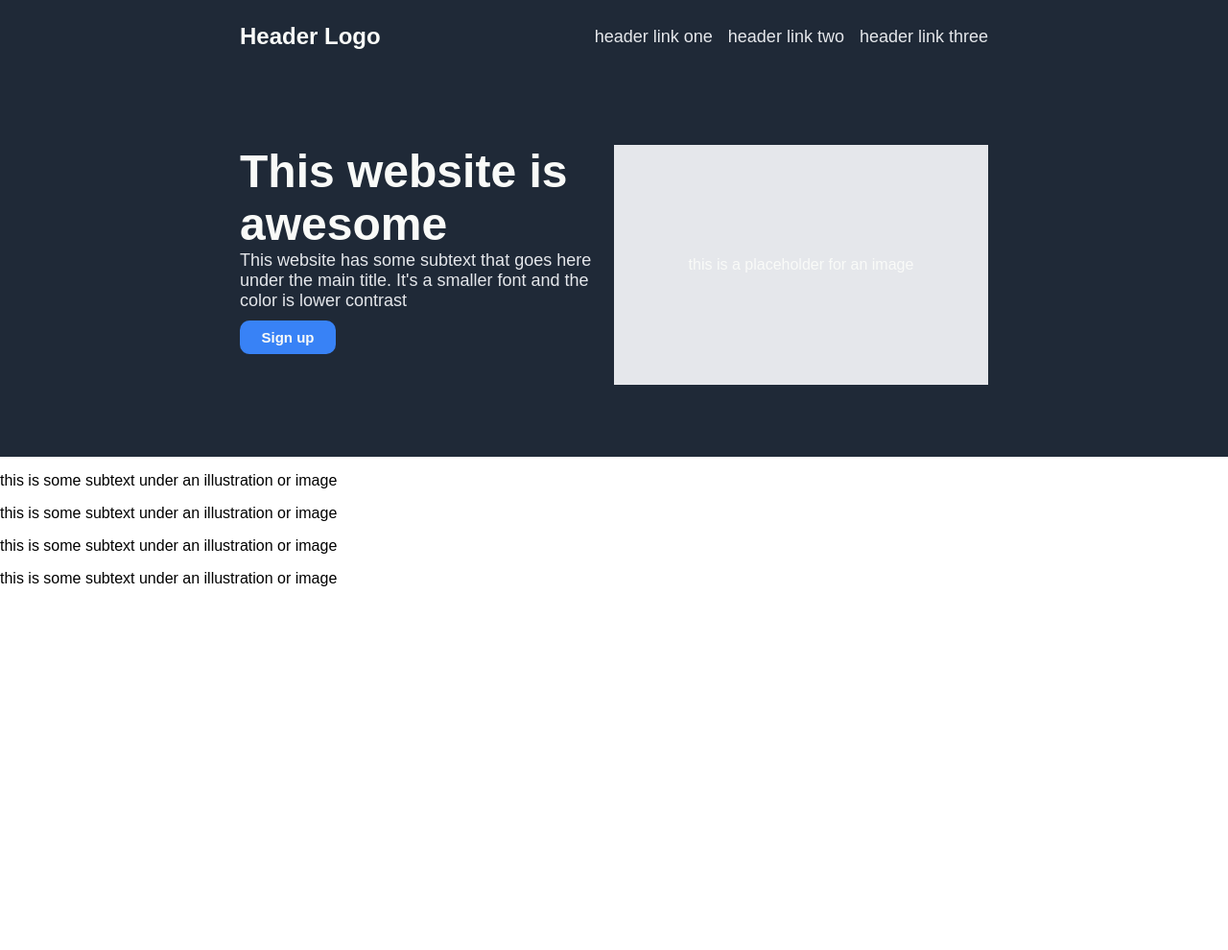
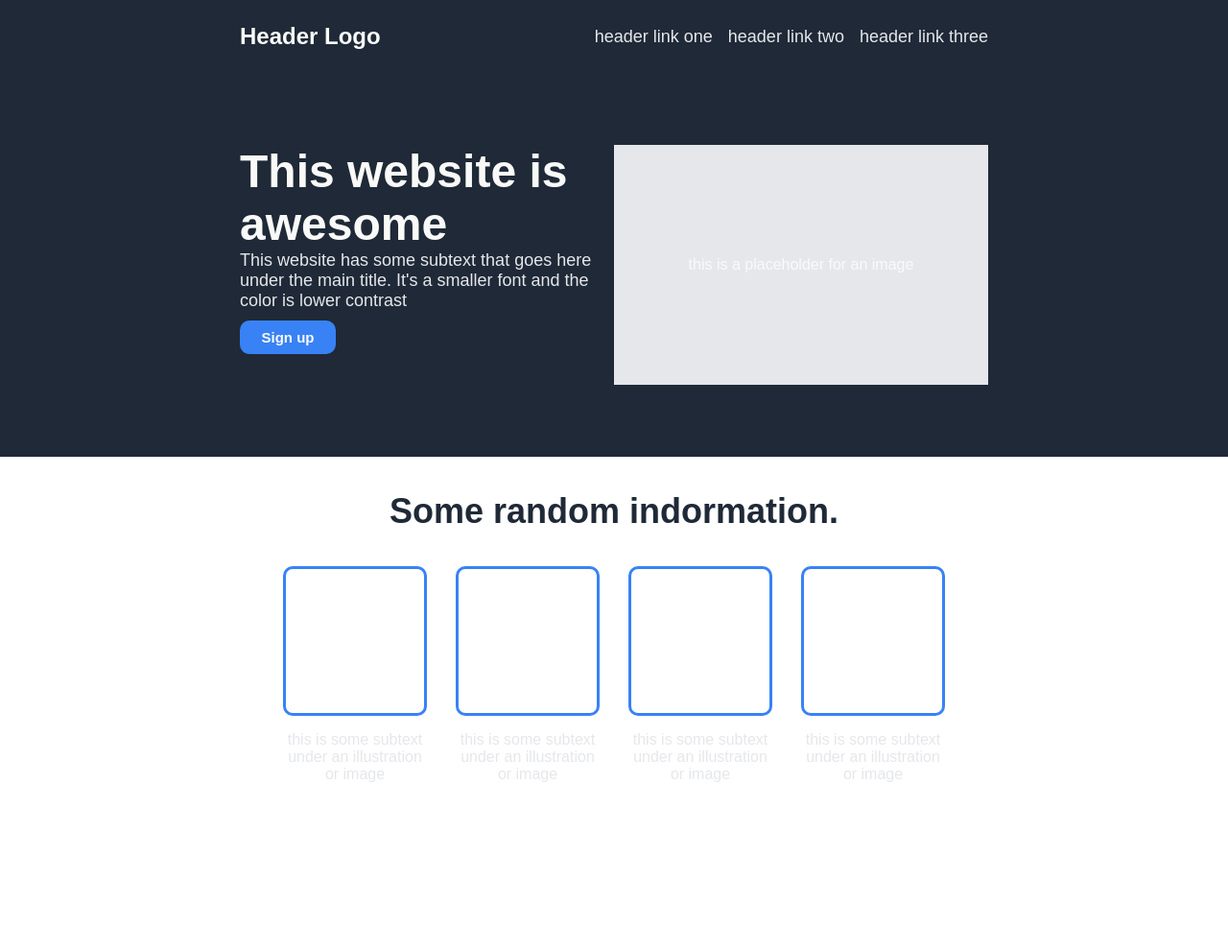
Before and after one commit to marcelo-conti02/odin-LandingPage, a plain HTML site: page index.html in a window 1280 px wide. Shown: the whole page at 96% size. Before the commit the page ends 800 px from the top, so only its background shows below. Drawn offline with Linux system fonts and the light colour scheme.

Commit message:
page 2 ready

```diff
--- a/index.html
+++ b/index.html
@@ -25,15 +25,24 @@
             <p>this is a placeholder for an image</p>
         </div>
     </div>
+    <p id="p2tittle">Some random indormation.</p>
     <div class="page2">
-        <div class="illustration"></div>
-        <div class="illustration"></div>
-        <div class="illustration"></div>
-        <div class="illustration"></div>
-        <p>this is some subtext under an illustration or image</p>
-        <p>this is some subtext under an illustration or image</p>
-        <p>this is some subtext under an illustration or image</p>
-        <p>this is some subtext under an illustration or image</p>
+        <div class="p2box">
+            <div class="illustration"></div>
+            <p>this is some subtext under an illustration or image</p>
+        </div>
+        <div class="p2box">
+            <div class="illustration"></div>
+            <p>this is some subtext under an illustration or image</p>
+        </div>
+        <div class="p2box">
+            <div class="illustration"></div>
+            <p>this is some subtext under an illustration or image</p>
+        </div>
+        <div class="p2box">
+            <div class="illustration"></div>
+            <p>this is some subtext under an illustration or image</p>
+        </div>
     </div>
 </body>
 </html>
--- a/styles.css
+++ b/styles.css
@@ -8,6 +8,12 @@
 }
 .page1{
     height: 50vh;
+}
+.page2{
+    height: 50vh;
+    display: flex;
+    justify-content: center;
+    gap: 30px;
 }
 .secondaryText{
     display: flex;
@@ -60,3 +66,21 @@ body{
     color: #F9FAF8;
     font-weight: bold;
 }
+#p2tittle{
+    text-align: center;
+    color: #1F2937;
+    font-weight: bold;
+    font-size: 36px;
+}
+.p2box{
+    max-width: 150px;
+    text-align: center;
+    color: #E5E7EB;
+}
+
+.illustration{
+    height: 150px;
+    border-radius: 10px;
+    border-style: solid;
+    border-color: #3882F6;
+}
```
